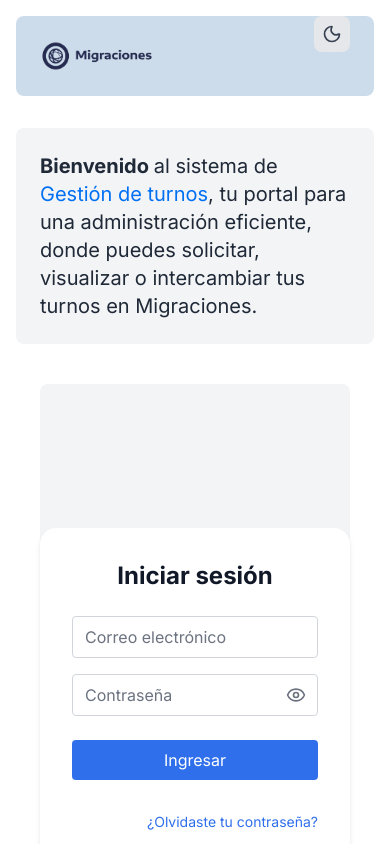
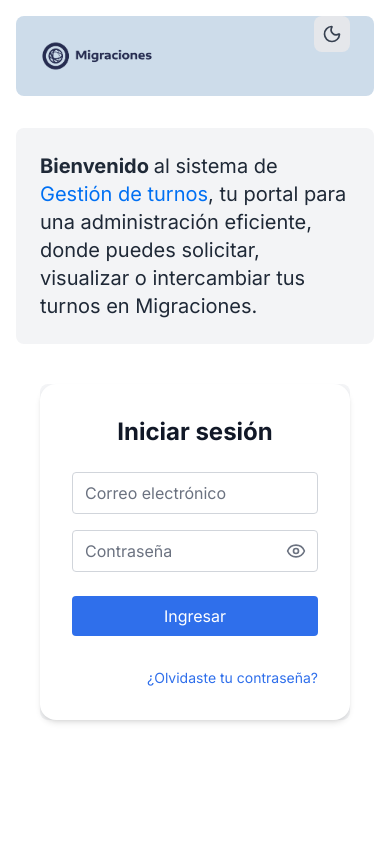
Before and after one commit to WorkShift-ISSD/workshift-ui, a Next.js app: page / in a window 390 px wide. Shown: the top 844 px of the page. Built offline with nearby package versions, Linux system fonts and the light colour scheme; no server answers.

Commit message:
changes in responsive

```diff
--- a/app/components/LoginForm.tsx
+++ b/app/components/LoginForm.tsx
@@ -89,7 +89,7 @@
 
   return (
     <>
-      <div className="flex items-center justify-center bg-gray-100 dark:bg-gray-900 py-36 rounded-lg transition-colors">
+      <div className="flex items-center justify-center bg-gray-100 dark:bg-gray-900  rounded-lg transition-colors">
         <form
           onSubmit={handleSubmit}
           className="bg-white dark:bg-gray-800 p-8 rounded-2xl shadow-md w-full max-w-sm transition-colors"
```
